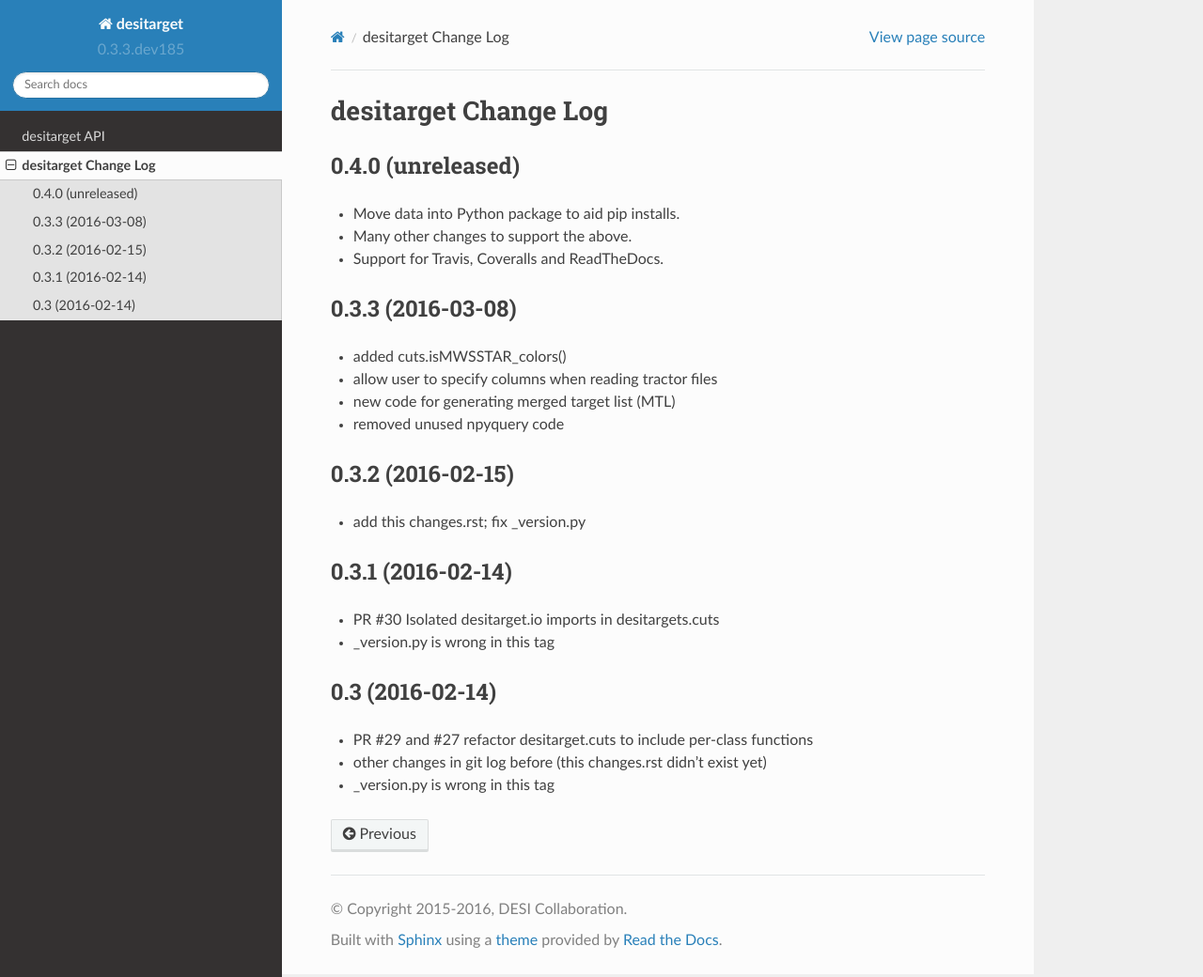
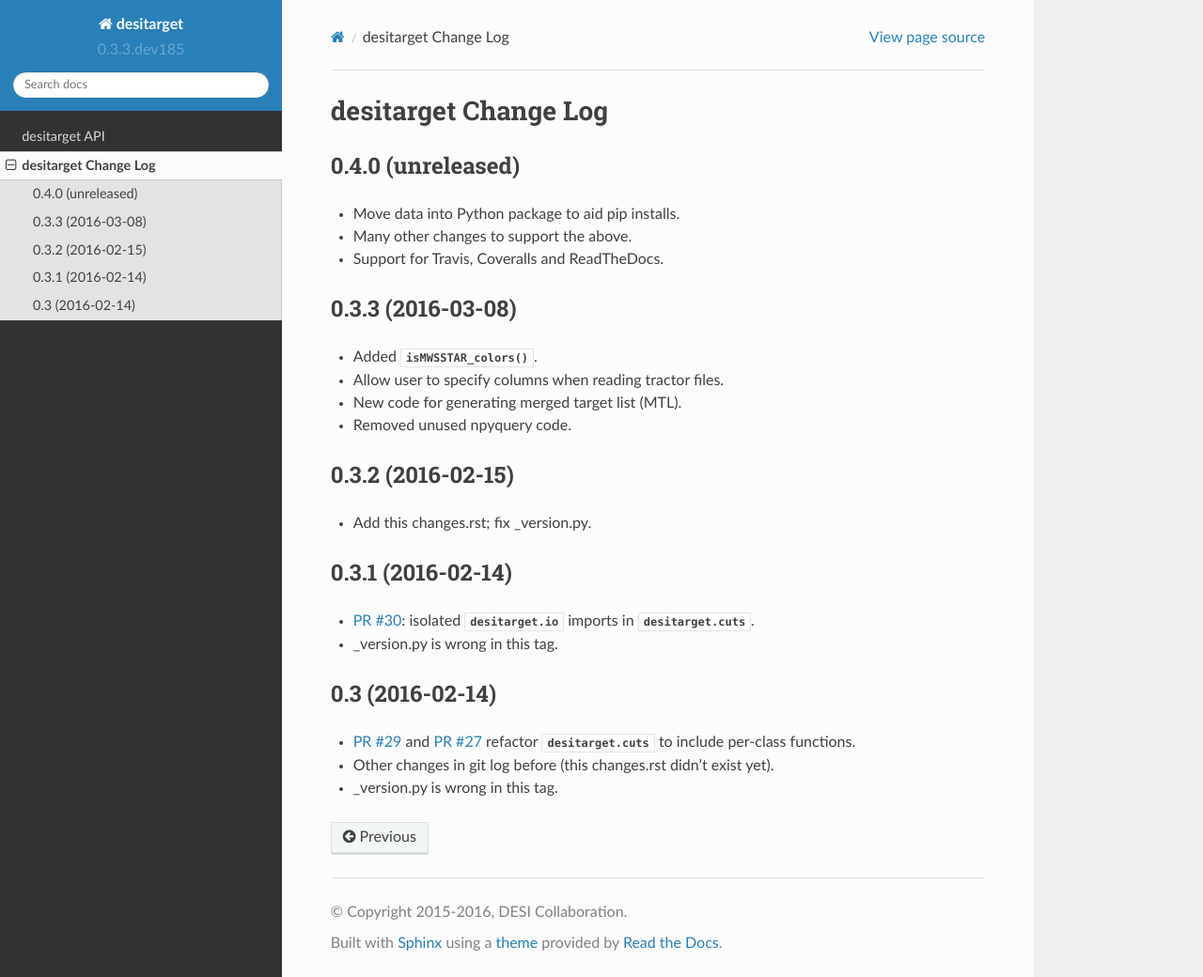
Before and after one commit to desihub/desitarget, a Sphinx documentation site: the page built from doc/changes.rst, in a window 1280 px wide and 1040 px high. Shown: the whole window at 94% size. Built offline with Sphinx 7.4.7 and the Read the Docs theme 2.0.0, drawn with Linux system fonts in a browser that asks for light colours.

Commit message:
tweak changes.rst

```diff
--- a/doc/changes.rst
+++ b/doc/changes.rst
@@ -12,25 +12,31 @@ desitarget Change Log
 0.3.3 (2016-03-08)
 ------------------
 
-* added cuts.isMWSSTAR_colors()
-* allow user to specify columns when reading tractor files
-* new code for generating merged target list (MTL)
-* removed unused npyquery code
+* Added :func:`~desitarget.cuts.isMWSSTAR_colors`.
+* Allow user to specify columns when reading tractor files.
+* New code for generating merged target list (MTL).
+* Removed unused npyquery code.
 
 0.3.2 (2016-02-15)
 ------------------
 
-* add this changes.rst; fix _version.py
+* Add this changes.rst; fix _version.py.
 
 0.3.1 (2016-02-14)
 ------------------
 
-* PR #30 Isolated desitarget.io imports in desitargets.cuts
-* _version.py is wrong in this tag
+* `PR #30`_: isolated :mod:`desitarget.io` imports in :mod:`desitarget.cuts`.
+* _version.py is wrong in this tag.
+
+.. _`PR #30`: https://github.com/desihub/desitarget/pull/30
 
 0.3 (2016-02-14)
-------------------
+----------------
 
-* PR #29 and #27 refactor desitarget.cuts to include per-class functions
-* other changes in git log before (this changes.rst didn't exist yet)
-* _version.py is wrong in this tag
+* `PR #29`_ and `PR #27`_ refactor :mod:`desitarget.cuts` to include per-class
+  functions.
+* Other changes in git log before (this changes.rst didn't exist yet).
+* _version.py is wrong in this tag.
+
+.. _`PR #29`: https://github.com/desihub/desitarget/pull/29
+.. _`PR #27`: https://github.com/desihub/desitarget/pull/27
```
